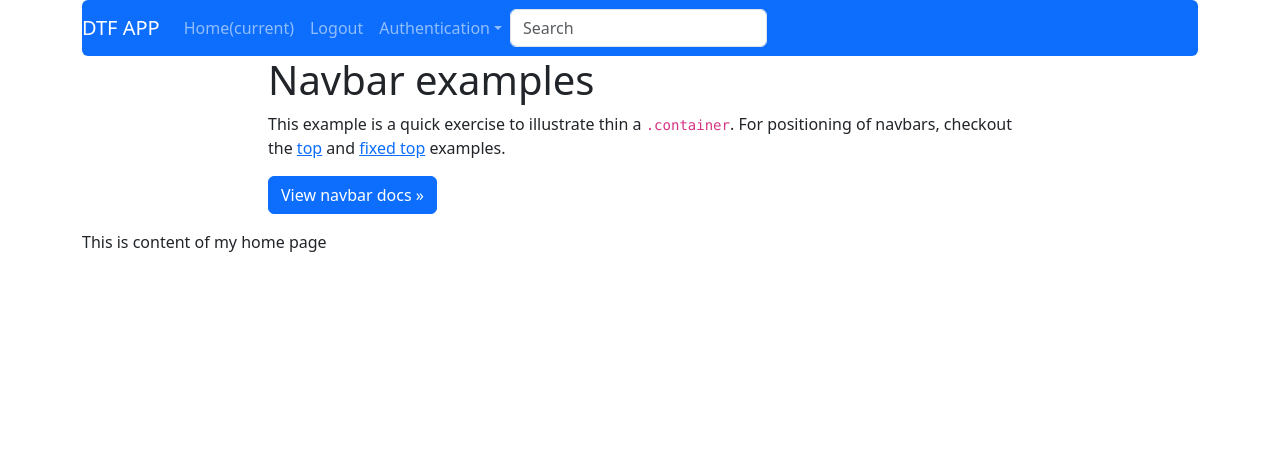
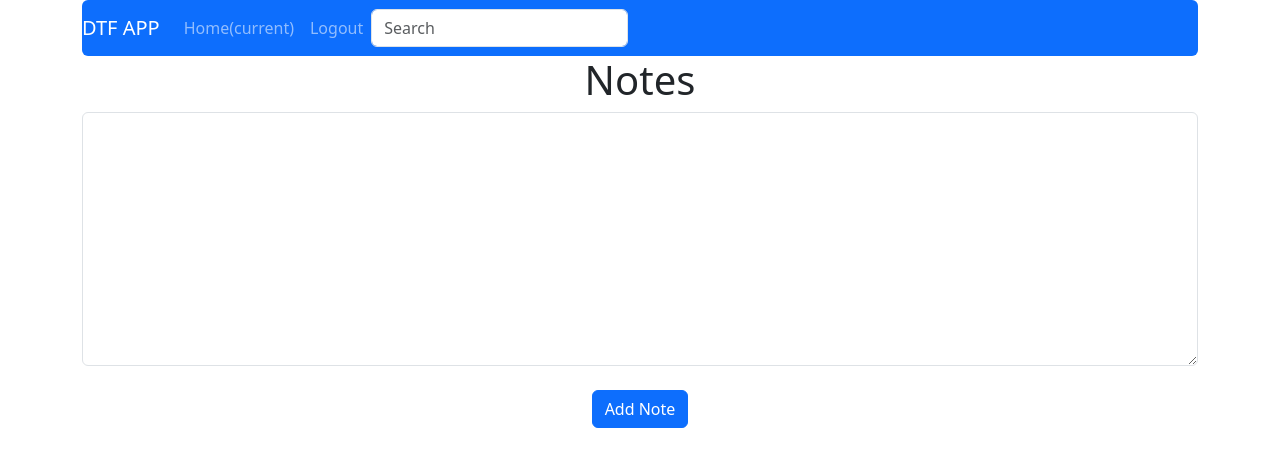
Before and after one commit to Rahuljaiswal30/Python-flask_project, a Flask app: page / in a window 1280 px wide. Shown: the top 467 px of the page. Run offline with Flask 3, Linux system fonts and the light colour scheme; a user stored in the database is signed in; some libraries are stand-ins or nearby versions.

Commit message:
updated base.html and home.html page: added Note form in the home page

```diff
--- a/Flaskwebapp/website/templates/base.html
+++ b/Flaskwebapp/website/templates/base.html
@@ -59,14 +59,14 @@
                     <a class="nav-link" id="signUp" href="/sign-up">Sign up</a>
                 </li>
                 {% endif %}
-                <li class="nav-item dropdown">
+                <!-- <li class="nav-item dropdown">
                     <a class="nav-link dropdown-toggle" href="#" id="dropdown09" data-toggle="dropdown" aria-haspopup="true" aria-expanded="false">Authentication</a>
                     <div class="dropdown-menu" aria-labelledby="dropdown09">
                         <a class="dropdown-item" href="/login">Login</a>
                         <a class="dropdown-item" href="/logout">Logout</a>
                         <a class="dropdown-item" href="/sign-up">Sign up</a>
                     </div>
-                </li>
+                </li> -->
             </ul>
             <form class="form-inline my-2 my-md-0">
                 <input class="form-control" type="text" placeholder="Search" aria-label="Search">
@@ -96,7 +96,11 @@
         {% endif %}
     {% endwith %}
 
-    <main role="main">
+    {% block content%}
+        Content here
+    {% endblock %}
+
+    <!-- <main role="main">
         <div class="jumbotron">
             <div class="col-sm-8 mx-auto">
                 <h1>Navbar examples</h1>
@@ -107,12 +111,10 @@
             </div>
             <div>
 
-                {% block content%}
-                    Content here
-                {% endblock %}
+
             </div>
         </div>
-    </main>
+    </main> -->
     </div>
     <script src="https://code.jquery.com/jquery-3.3.1.slim.min.js" integrity="sha384-q8i/X+965DzO0rT7abK41JStQIAqVgRVzpbzo5smXKp4YfRvH+8abtTE1Pi6jizo" crossorigin="anonymous"></script>
     <script>window.jQuery || document.write('<script src="/docs/4.3/assets/js/vendor/jquery-slim.min.js"><\/script>')</script><script src="/static/js/bootstrap.bundle.min.js" integrity="sha384-xrRywqdh3PHs8keKZN+8zzc5TX0GRTLCcmivcbNJWm2rs5C8PRhcEn3czEjhAO9o" crossorigin="anonymous"></script>
--- a/Flaskwebapp/website/templates/home.html
+++ b/Flaskwebapp/website/templates/home.html
@@ -2,5 +2,17 @@
 {% block title %}Home{% endblock %}
 
 {% block content%}
-    This is content of my home page
+<h1 align="center">Notes</h1>
+<ul class="list-group list-group-flush" id="notes">
+    {% for note in user.notes %}
+    <li class="list-group-item">{{ note.data }}</li>
+    {% endfor %}
+</ul>
+<form method="POST">
+    <textarea name="note" id="note" class="form-control" cols="30" rows="10"></textarea>
+    <br>
+    <div align="center">
+        <button type="submit" class="btn btn-primary">Add Note</button>
+    </div>
+</form>
 {% endblock %}
```
Lines whose indentation alone changed are shown as unchanged.
